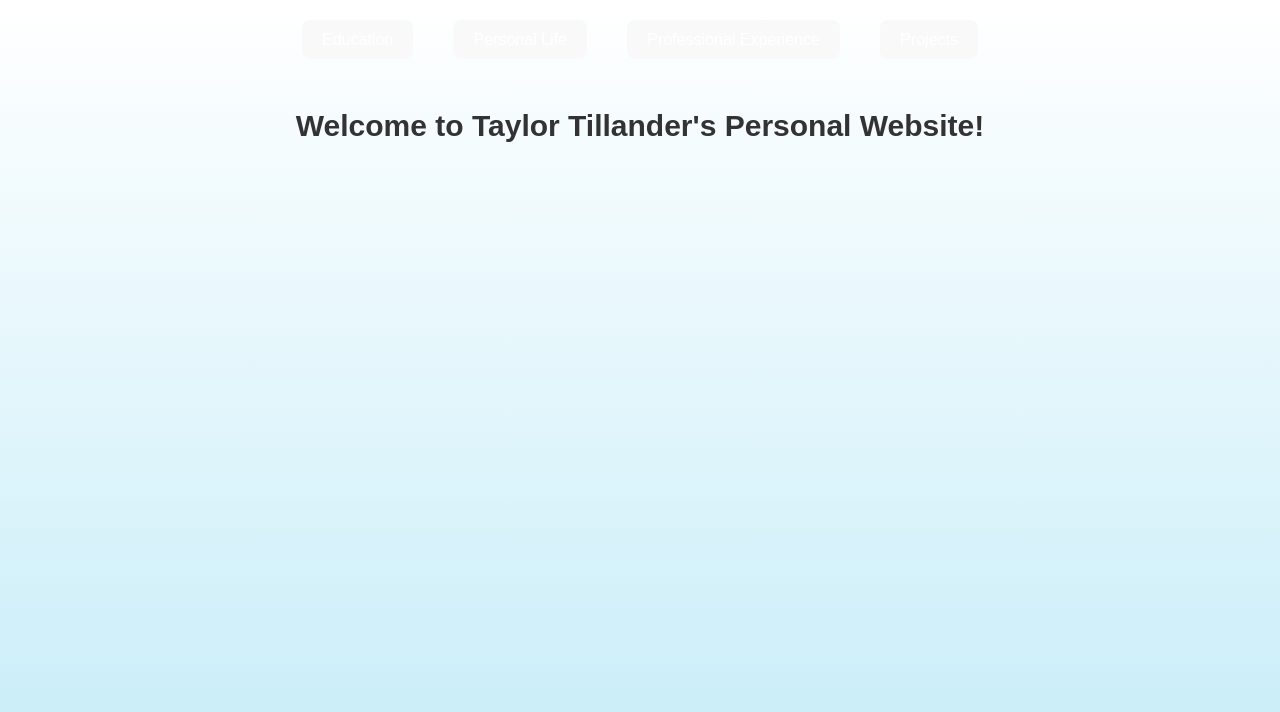
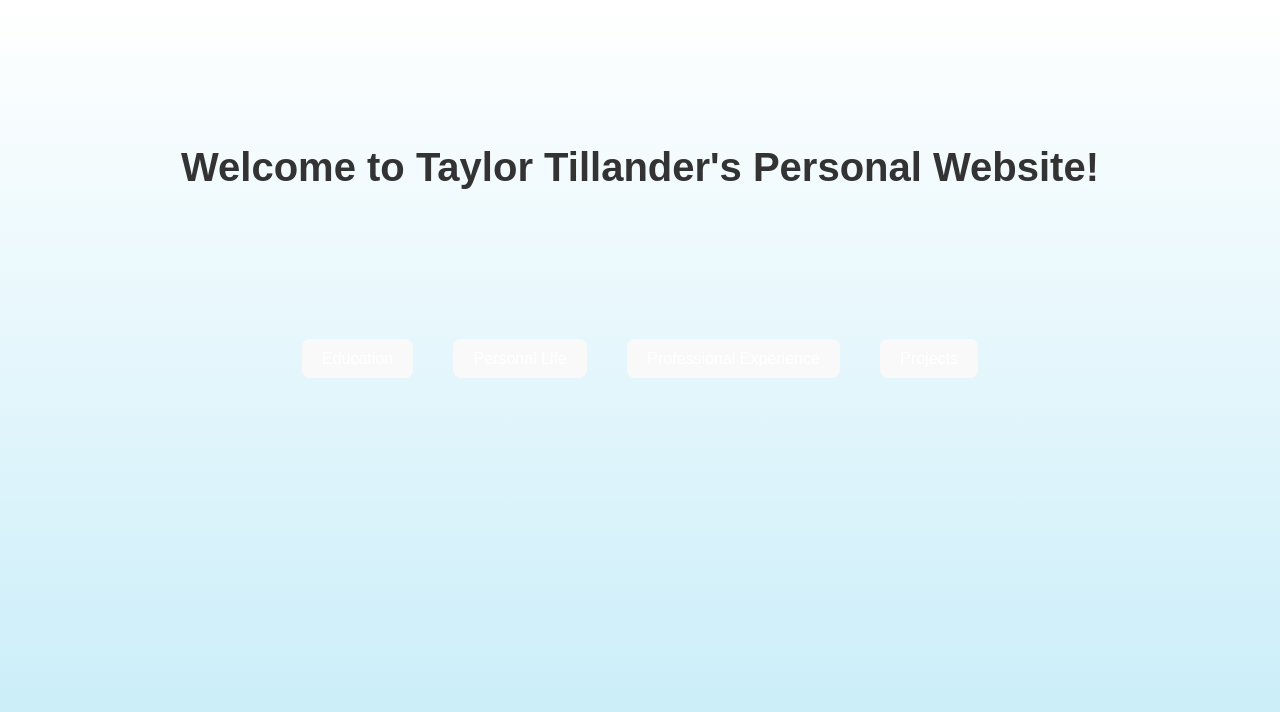
Before and after one commit to tillandert/Personal-Website-Code, a React (Vite) app: page / in a window 1280 px wide. Shown: the top 712 px of the page. Built offline with nearby package versions, Linux system fonts and the light colour scheme.

Commit message:
Alter landing page organization

```diff
--- a/src/pages/Home.jsx
+++ b/src/pages/Home.jsx
@@ -6,15 +6,15 @@ const navigate = useNavigate();
 
     return (
         <div style={{ justifyContent: 'center' }}>
-            <div>
+            <div style={{ marginTop: '125px' }}>
+                <h1 style={{fontSize: '40px'}}>Welcome to Taylor Tillander's Personal Website!</h1>
+            </div>
+
+            <div style={{ marginTop: '150px' }}>
                 <button onClick={() => navigate('/Education')}>Education</button>
                 <button onClick={() => navigate('/Personal_Life')}>Personal Life</button>
                 <button onClick={() => navigate('/Professional_Experience')}>Professional Experience</button>
                 <button onClick={() => navigate('/Projects')}>Projects</button>
-            </div>
-
-            <div style={{ marginTop: '50px' }}>
-                <h1 style={{fontSize: '30px'}}>Welcome to Taylor Tillander's Personal Website!</h1>
             </div>
         </div>
     );
```
